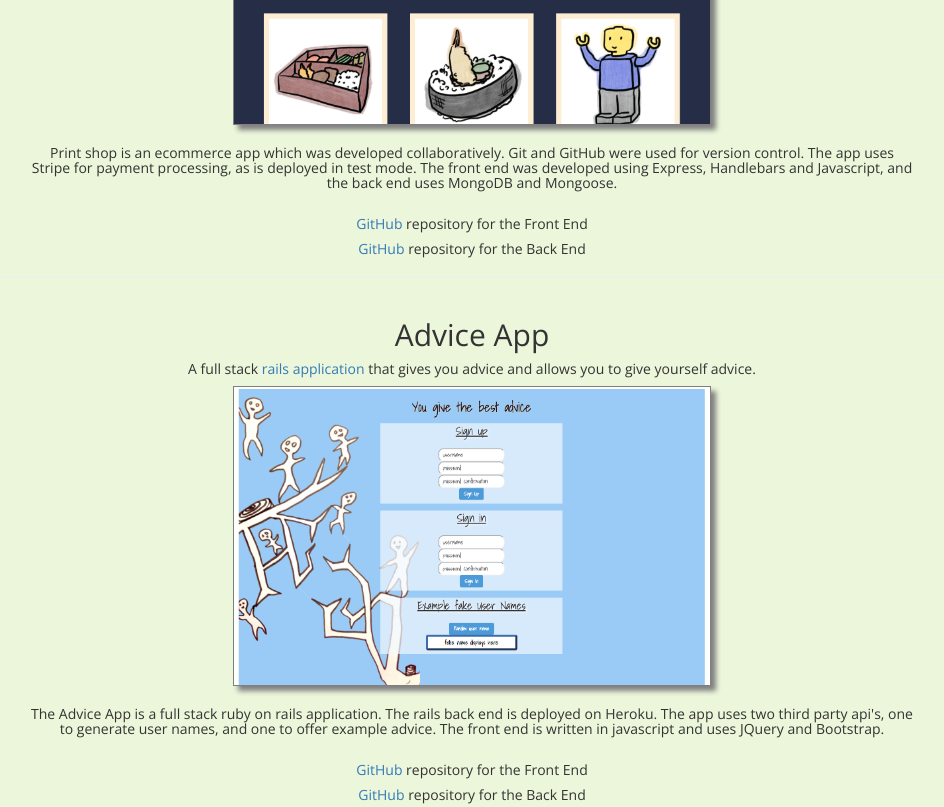
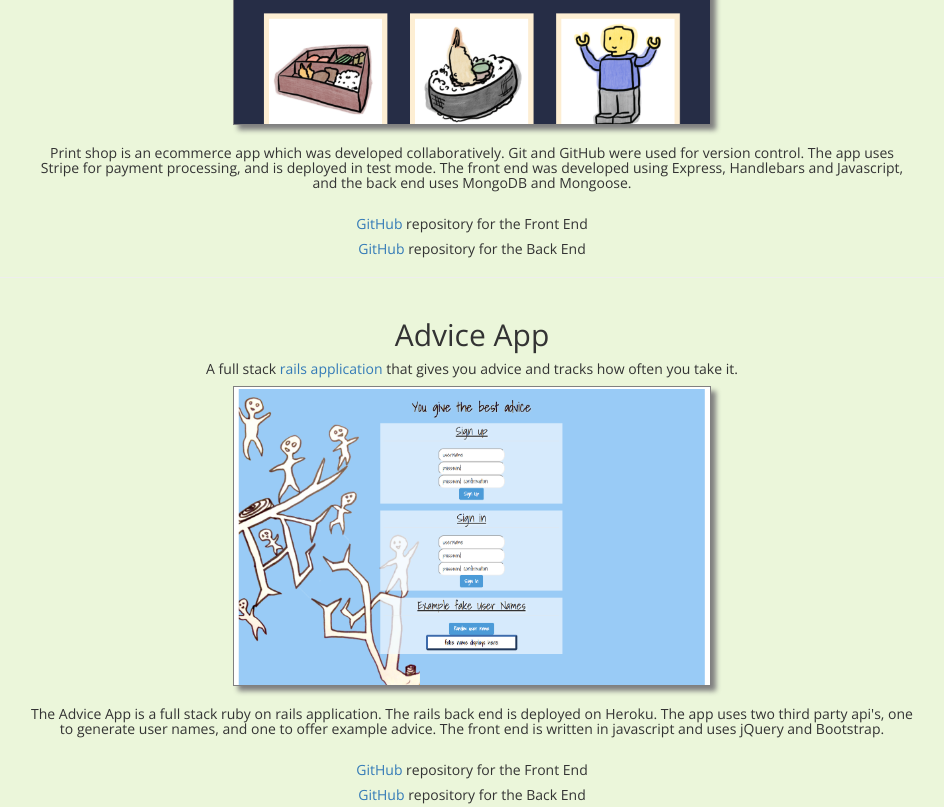
Before and after one commit to Maggicorp/maggicorp-portfolio, a plain HTML site: page index.html in a window 1280 px wide. Shown: the part 940-1747 px from the top of the page, without its empty margins (168-1112 px from the left). Drawn offline with nearby package versions, Linux system fonts and the light colour scheme.

Commit message:
Fixes Typos

```diff
--- a/index.html
+++ b/index.html
@@ -69,7 +69,7 @@
         <div class="row">
         	<div class="col-md-12 text-center">
             <a target="_blank" href="https://squadorange.github.io/PrintShopClient/"><img src="images/newPrint.png" height="300"  alt=""></a>
-          <h5 class='project'> Print shop is an ecommerce app which was developed collaboratively.  Git and GitHub were used for version control. The app uses Stripe for payment processing, as is deployed in test mode.  The front end was developed using Express, Handlebars and Javascript, and the back end uses MongoDB and Mongoose.
+          <h5 class='project'> Print shop is an ecommerce app which was developed collaboratively.  Git and GitHub were used for version control. The app uses Stripe for payment processing, and is deployed in test mode.  The front end was developed using Express, Handlebars and Javascript, and the back end uses MongoDB and Mongoose.
           </h5>
            	  <h5><a target="_blank" href="https://github.com/SquadOrange/PrintShopClient">GitHub </a>repository for the Front End</h5>
             	<h5><a target="_blank" href="https://github.com/SquadOrange/printshopbackend">GitHub </a>repository for the Back End</h5>
@@ -78,12 +78,12 @@
         <div class="row">
         	<div class="col-lg-12 col-lg-12 text-center">
         	  <h2>Advice App</h2>
-        	  <h5>A full stack <a target="_blank" href="https://maggicorp.github.io/front-end-full-stack/">rails application </a> that gives you advice and allows you to give yourself advice.</h5>
+        	  <h5>A full stack <a target="_blank" href="https://maggicorp.github.io/front-end-full-stack/">rails application </a> that gives you advice and tracks how often you take it.</h5>
         	</div>
         </div>
         	<div class="col-md-12 text-center">
             <a target="_blank" href="https://maggicorp.github.io/front-end-full-stack/"><img src="images/newAdvice.png" height="300" alt=""></a>
-            <h5 class='project'> The Advice App is a full stack ruby on rails application. The rails back end is deployed on Heroku. The app uses two third party api's, one to generate user names, and one to offer example advice.  The front end is written in javascript and uses JQuery and Bootstrap.
+            <h5 class='project'> The Advice App is a full stack ruby on rails application. The rails back end is deployed on Heroku. The app uses two third party api's, one to generate user names, and one to offer example advice.  The front end is written in javascript and uses jQuery and Bootstrap.
             </h5>
             	<h5><a target="_blank" href="https://github.com/Maggicorp/front-end-full-stack">GitHub </a> repository for the Front End</h5>
             	<h5><a target="_blank" href="https://github.com/Maggicorp/advice_back_end">GitHub </a>repository for the Back End</h5>
```
